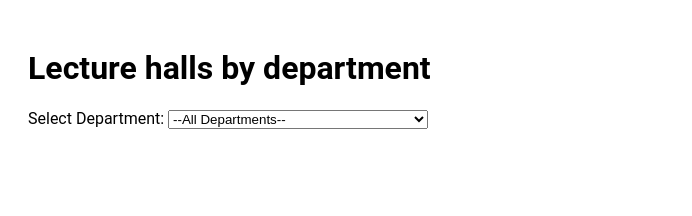
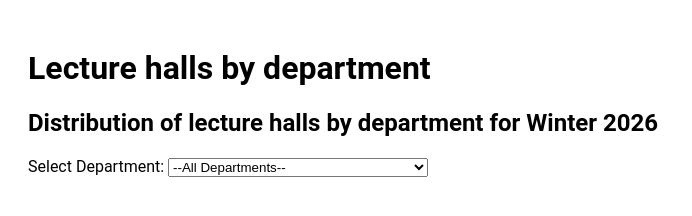
Before and after one commit to henrding/dailynexus, a plain HTML site: page lecturehalls.html in a window 1280 px wide. Shown: the whole page, without its empty margins (0-692 px from the left). Drawn offline with Linux system fonts and the light colour scheme; a script that the page names is missing.

Commit message:
Update lecturehalls.html

```diff
--- a/lecturehalls.html
+++ b/lecturehalls.html
@@ -12,6 +12,7 @@
 <body>
 
 <h1>Lecture halls by department</h1>
+<h2>Distribution of lecture halls by department for Winter 2026</h2>
 
 <label for="department-select">Select Department:</label>
 <select id="department-select">
```
